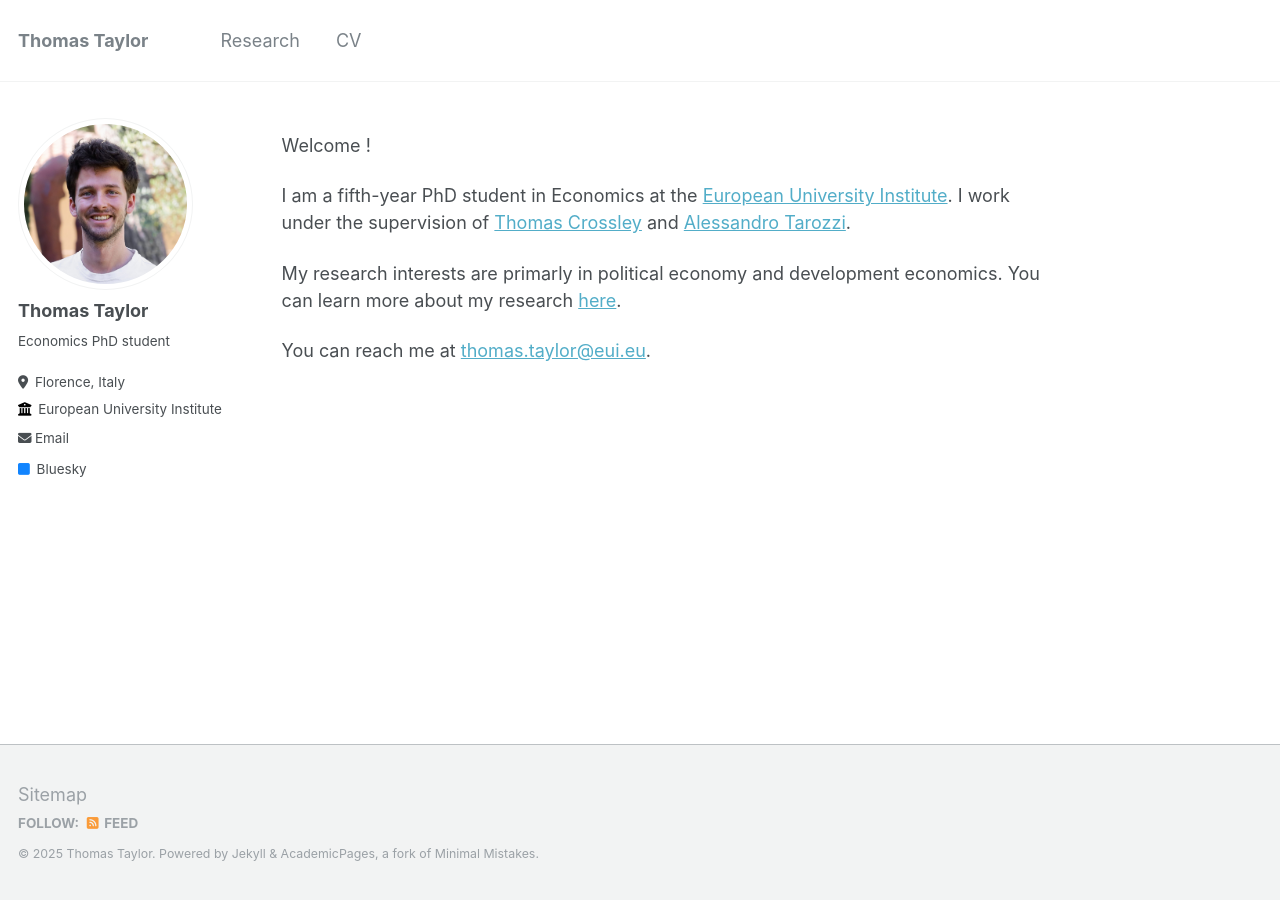
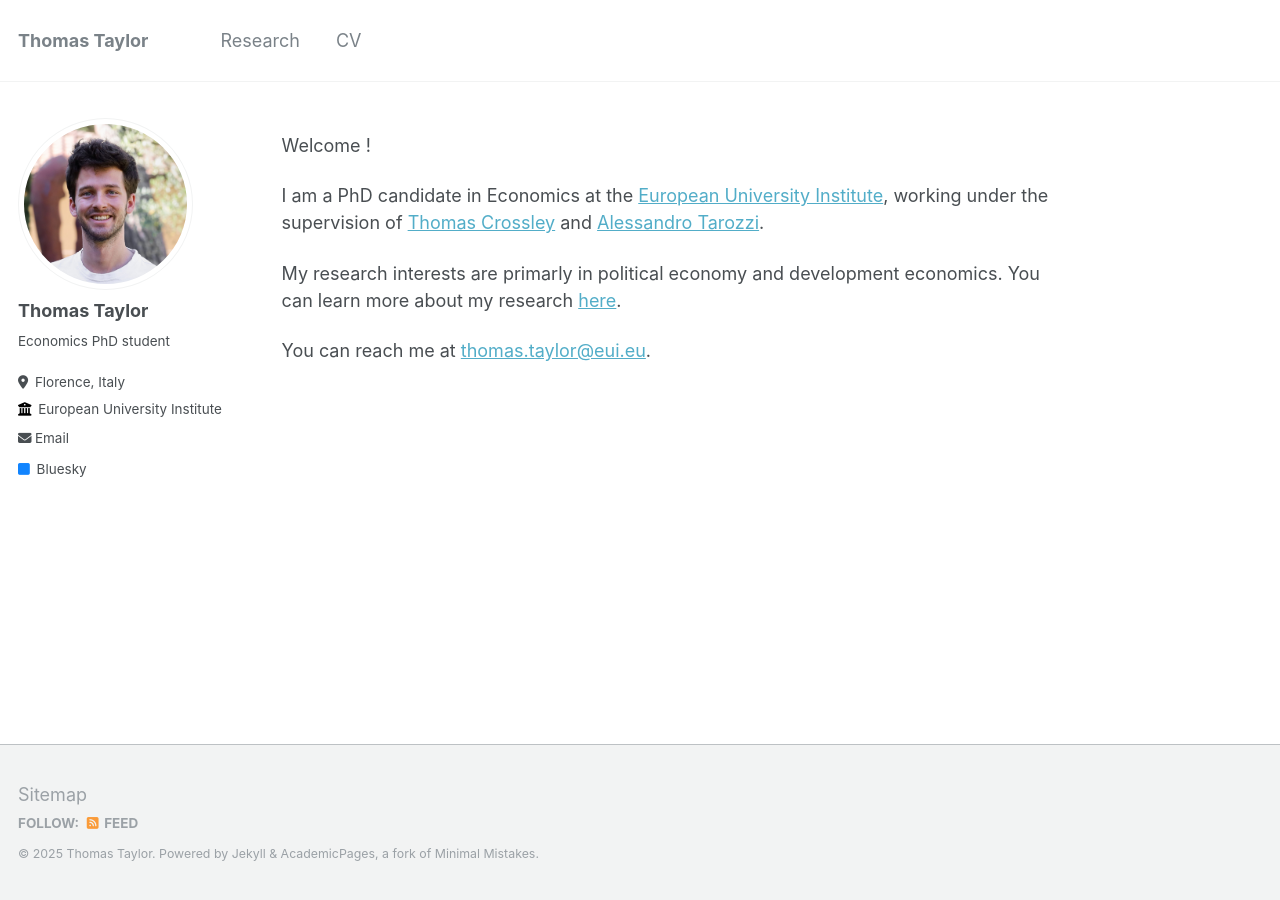
Before and after one commit to thomastaylor-econ/thomastaylor-econ.github.io, a Jekyll site: the page built from _pages/about.md, in a window 1280 px wide. Built offline with Jekyll 4.4.1, drawn with Linux system fonts in a browser that asks for light colours.

Commit message:
Update about.md

```diff
--- a/_pages/about.md
+++ b/_pages/about.md
@@ -8,7 +8,7 @@ redirect_from:
 ---
 Welcome !
 
-I am a fifth-year PhD student in Economics at the [European University Institute][eui_link]. I work under the supervision of [Thomas Crossley][crossley_link] and [Alessandro Tarozzi][tarozzi_link].
+I am a PhD candidate in Economics at the [European University Institute][eui_link], working under the supervision of [Thomas Crossley][crossley_link] and [Alessandro Tarozzi][tarozzi_link].
 
 My research interests are primarly in political economy and development economics. You can learn more about my research [here][research_link].
 
```
